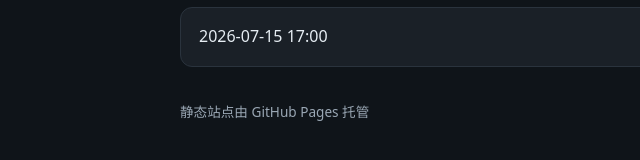
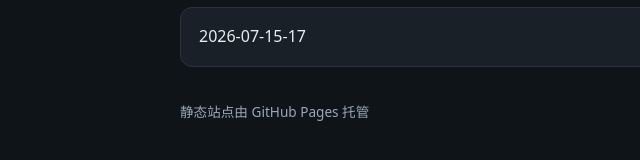
Before and after one commit to gleikeen/fund-daily, a plain HTML site: page index.html in a window 1280 px wide. Shown: the part 614-774 px from the top of the page, 0-640 px from the left. Drawn offline with Linux system fonts and the light colour scheme.

Commit message:
fix: index.html 归档时间统一为 日期-小时点 格式（2026-07-15-17）

```diff
--- a/index.html
+++ b/index.html
@@ -98,7 +98,7 @@
       <ul>
         <li><a href="fund-report-2026-07-16-13.html"><time datetime="2026-07-16">2026-07-16-13</time><span class="arrow">查看报告 →</span></a></li>
         <li><a href="fund-report-2026-07-16-08.html"><time datetime="2026-07-16">2026-07-16-08</time><span class="arrow">查看报告 →</span></a></li>
-        <li><a href="fund-report-2026-07-15-17.html"><time datetime="2026-07-15">2026-07-15 17:00</time><span class="arrow">查看报告 →</span></a></li>
+        <li><a href="fund-report-2026-07-15-17.html"><time datetime="2026-07-15">2026-07-15-17</time><span class="arrow">查看报告 →</span></a></li>
       </ul>
     </section>
 
```
